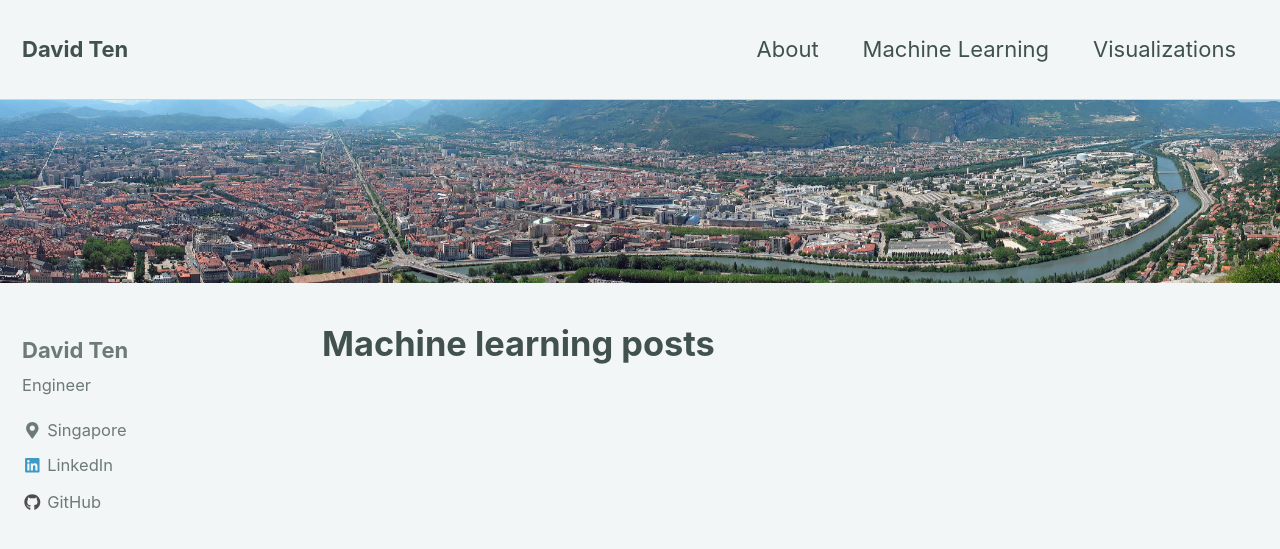
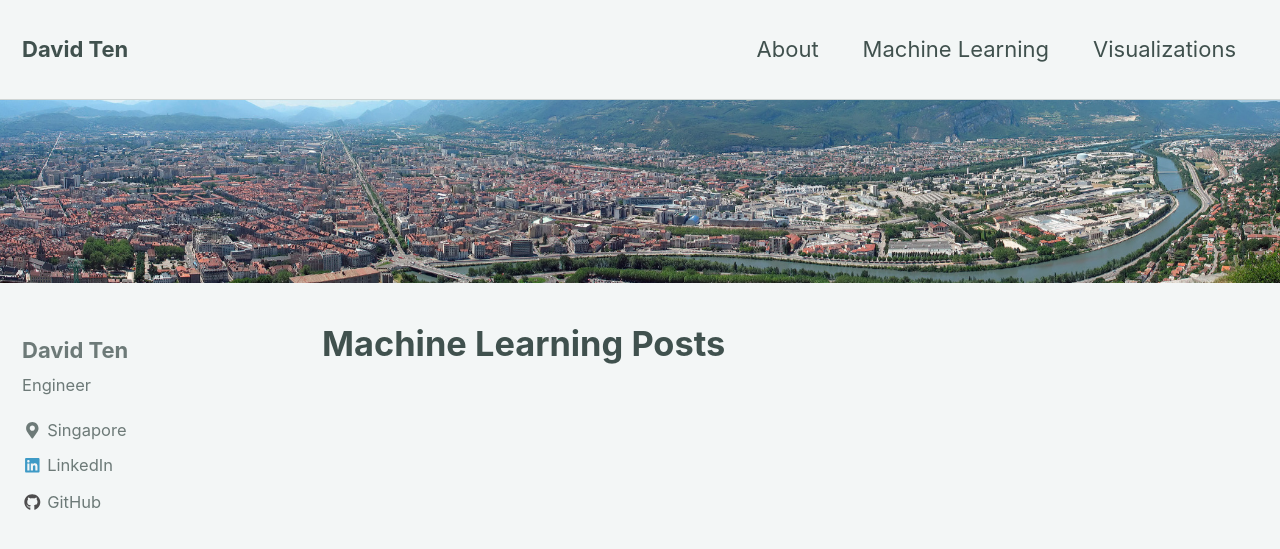
Before and after one commit to xang1234/xang1234.github.io, a Jekyll site: the page built from _pages/machinelearning.md, in a window 1280 px wide and 900 px high. Shown: the top 549 px of the window. Built offline with Jekyll 4.4.1, drawn with Linux system fonts in a browser that asks for light colours; nearby versions of some CDN libraries.

Commit message:
ternary animation bug3

```diff
--- a/_pages/machinelearning.md
+++ b/_pages/machinelearning.md
@@ -1,25 +1,21 @@
 ---
 layout: archive
 permalink: /machine-learning/
-title: "Machine learning posts"
+title: "Machine Learning Posts"
 author_profile: true
 header:
   image: "/images/grenoble.jpeg"
 ---
 
-{% capture written_label %}'None'{% endcapture %}
+{% capture tag %}{{ page.title | slugify }}{% endcapture %}
 
-{% for collection in site.collections %}
-  {% unless collection.output == false or collection.label == "posts" %}
-    {% capture label %}{{ collection.label }}{% endcapture %}
-    {% if label != written_label %}
-      <h2 id="{{ label | slugify }}" class="archive__subtitle">{{ label }}</h2>
-      {% capture written_label %}{{ label }}{% endcapture %}
-    {% endif %}
-  {% endunless %}
-  {% for post in collection.docs %}
-    {% unless collection.output == false or collection.label == "posts" %}
-      {% include archive-single.html %}
-    {% endunless %}
-  {% endfor %}
+{% for post in site.posts %}
+  {% if post.tags contains "Machine Learning" %}
+  <li>
+    <p class="post-meta">{{ post.date | date: "%b %-d, %Y" }}</p>
+    <h2><a class="post-link" href="{{ post.url | prepend: site.baseurl }}">{{ post.title }}</a></h2>
+    {{ post.excerpt }}
+    <a href="{{ post.url | prepend: site.baseurl }}" rel="nofollow">Continue reading &rarr;</a>
+  </li>
+  {% endif %}
 {% endfor %}
```
Also changed, not shown: _pages/Visualizations.md (+2 -2 lines).
